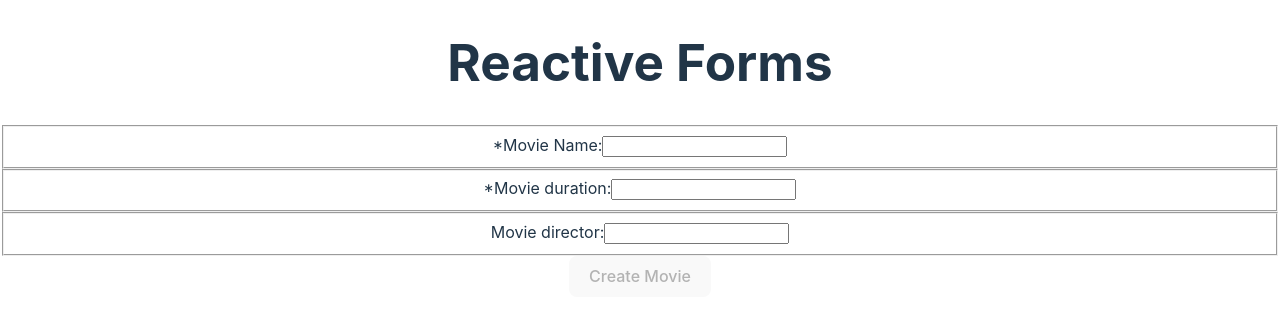
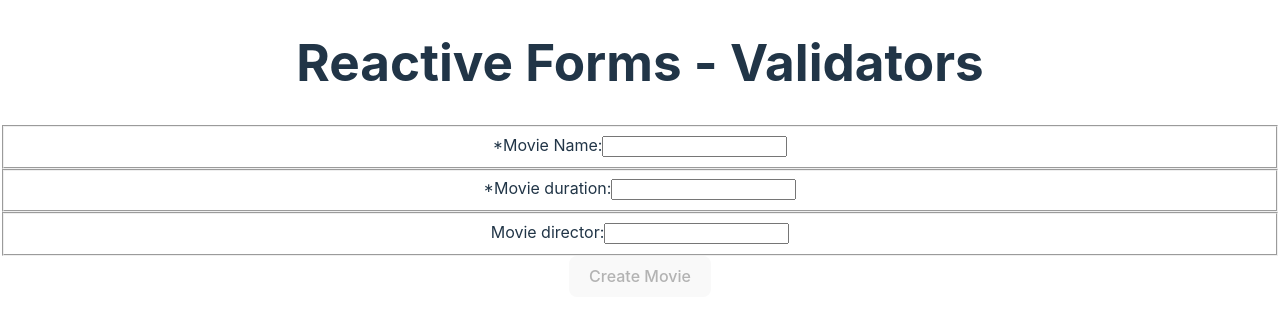
Before and after one commit to Amaza-ing/AMazaing-curso-Angular-desde-0, an Angular app: page / in a window 1280 px wide. Shown: the top 320 px of the page. Built offline with nearby package versions, Linux system fonts and the light colour scheme.

Commit message:
validators

```diff
--- a/src/app/app.component.html
+++ b/src/app/app.component.html
@@ -1,4 +1,4 @@
-<h1>Reactive Forms</h1>
+<h1>Reactive Forms - Validators</h1>
 
 <form [formGroup]="movieForm" (submit)="handleSubmit()">
   <fieldset>
```
